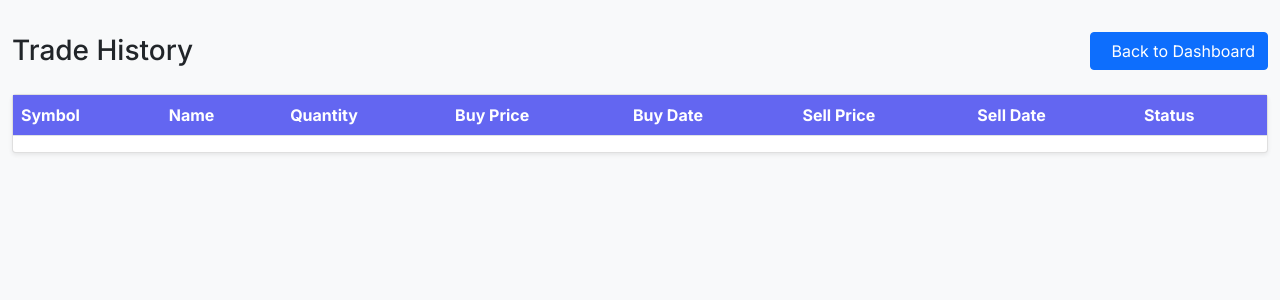
After one commit to okanshuman/Finvasia-AnshumanSureshot, a Flask app: page /trades in a window 1280 px wide. The commit adds this page. Shown: the top 300 px of the page. Run offline with Flask 3, Linux system fonts and the light colour scheme; data that the repository does not hold is empty; parts of the project's set-up code (start-up, migrations or seed data) failed here and were passed over.

Commit message:
Adding buy sell history

```diff
--- a/app.py
+++ b/app.py
@@ -9,6 +9,7 @@ import sell_holding
 from datetime import datetime, time
 import json
 import os
+from trade_history import update_trade_history_buy, load_trade_history
 
 app = Flask(__name__)
 
@@ -40,6 +41,18 @@ def load_dont_sell_list():
 def save_dont_sell_list(symbols):
     with open(DONT_SELL_FILE, 'w') as f:
         json.dump(symbols, f)
+
+@app.route('/trades')
+def trades():
+    return render_template('trades.html')
+
+@app.route('/trades')
+def trade_history_page():
+    return render_template('trades.html')
+
+@app.route('/api/trade_history')
+def get_trade_history():
+    return jsonify(load_trade_history())
 
 @app.route('/api/dont_sell', methods=['POST'])
 def toggle_dont_sell():
@@ -171,6 +184,14 @@ def buy_stocks():
 
             new_purchases.add(stock['symbol'])
 
+            for stock in stocks_to_buy:
+                update_trade_history_buy(
+                    symbol=stock['symbol'],
+                    name=stock['name'],
+                    quantity=qty,
+                    price=stock['price']
+                )
+
         return jsonify({'results': results, 'new_purchases': list(new_purchases)})
 
     except Exception as e:
--- a/sell_holding.py
+++ b/sell_holding.py
@@ -1,6 +1,7 @@
 # sell_holding
 from order_management import *
 from app import load_dont_sell_list
+from trade_history import update_trade_history_sell
 
 # Initialize a set to keep track of sold trading symbols
 sold_symbols = set()
@@ -85,6 +86,7 @@ def sell_holding(api):
                         # Add the symbol to the sold symbols set only if order was successful
                         if order_response and isinstance(order_response, dict) and order_response.get('stat') == 'Ok':
                             sold_symbols.add(tradingsymbol)
+                            update_trade_history_sell(tradingsymbol, currentPrice)
                         else:
                             print(f"Order placement failed for {tradingsymbol}")
 
--- a/templates/index.html
+++ b/templates/index.html
@@ -497,6 +497,9 @@
         <div class="d-flex align-items-center justify-content-center gap-3 mb-5">
             <img src="https://pimwp.s3-accelerate.amazonaws.com/2023/05/shoonya_by_finvasia-Logo.png" alt="Finvasia"
                 style="height: 48px;">
+          	<a href="/trades" class="btn btn-primary ms-auto">
+       		 <i class="fas fa-history me-2"></i>Trade History
+   			</a>
         </div>
 
         <div id="cash-display">
--- /dev/null
+++ b/templates/trades.html
@@ -0,0 +1,90 @@
+<!DOCTYPE html>
+<html lang="en">
+<head>
+    <meta charset="UTF-8">
+    <meta name="viewport" content="width=device-width, initial-scale=1.0">
+    <title>Trade History - Finvasia</title>
+    <link href="https://cdn.jsdelivr.net/npm/bootstrap@5.1.3/dist/css/bootstrap.min.css" rel="stylesheet">
+    <link href="https://fonts.googleapis.com/css2?family=Inter:wght@300;400;500;600;700&display=swap" rel="stylesheet">
+    <style>
+        body { font-family: 'Inter', sans-serif; background-color: #f8f9fa; }
+        .table thead th { background-color: #6366f1; color: white; }
+        .container-xl { max-width: 1400px; margin-top: 2rem; }
+        .status-badge { padding: 0.25rem 0.5rem; border-radius: 0.25rem; }
+        .open { background-color: #e9ecef; color: #495057; }
+        .closed { background-color: #d1e7dd; color: #0f5132; }
+    </style>
+</head>
+<body>
+    <div class="container-xl">
+        <div class="d-flex justify-content-between align-items-center mb-4">
+            <h1 class="h3 mb-0">Trade History</h1>
+            <a href="/" class="btn btn-primary">
+                <i class="fas fa-arrow-left me-2"></i>Back to Dashboard
+            </a>
+        </div>
+
+        <div class="card shadow-sm">
+            <div class="card-body p-0">
+                <div class="table-responsive">
+                    <table class="table table-hover align-middle">
+                        <thead>
+                            <tr>
+                                <th>Symbol</th>
+                                <th>Name</th>
+                                <th>Quantity</th>
+                                <th>Buy Price</th>
+                                <th>Buy Date</th>
+                                <th>Sell Price</th>
+                                <th>Sell Date</th>
+                                <th>Status</th>
+                            </tr>
+                        </thead>
+                        <tbody id="trade-history-body">
+                            <tr>
+                                <td colspan="8" class="text-center py-5">Loading trade history...</td>
+                            </tr>
+                        </tbody>
+                    </table>
+                </div>
+            </div>
+        </div>
+    </div>
+
+    <script src="https://cdn.jsdelivr.net/npm/bootstrap@5.1.3/dist/js/bootstrap.bundle.min.js"></script>
+    <script>
+        document.addEventListener('DOMContentLoaded', function() {
+            fetch('/api/trade_history')
+                .then(response => response.json())
+                .then(data => {
+                    const tbody = document.getElementById('trade-history-body');
+                    tbody.innerHTML = data.map(trade => `
+                        <tr>
+                            <td class="fw-bold">${trade.symbol}</td>
+                            <td>${trade.name}</td>
+                            <td>${trade.total_quantity}</td>
+                            <td>₹${trade.buy_price_avg.toFixed(2)}</td>
+                            <td>${new Date(trade.buy_date).toLocaleString()}</td>
+                            <td>${trade.sell_price ? '₹' + trade.sell_price.toFixed(2) : '–'}</td>
+                            <td>${trade.sell_date ? new Date(trade.sell_date).toLocaleString() : '–'}</td>
+                            <td>
+                                <span class="status-badge ${trade.sell_price ? 'closed' : 'open'}">
+                                    ${trade.sell_price ? 'Closed' : 'Open'}
+                                </span>
+                            </td>
+                        </tr>
+                    `).join('');
+                })
+                .catch(error => {
+                    document.getElementById('trade-history-body').innerHTML = `
+                        <tr>
+                            <td colspan="8" class="text-center text-danger py-5">
+                                Error loading trade history
+                            </td>
+                        </tr>
+                    `;
+                });
+        });
+    </script>
+</body>
+</html>
--- /dev/null
+++ b/trade_history.py
@@ -0,0 +1,64 @@
+import json
+import os
+from datetime import datetime
+
+TRADE_HISTORY_FILE = os.path.join(os.path.dirname(__file__), 'trade_history.json')
+
+def load_trade_history():
+    try:
+        if not os.path.exists(TRADE_HISTORY_FILE):
+            return []
+        with open(TRADE_HISTORY_FILE, 'r') as f:
+            return json.load(f)
+    except (json.JSONDecodeError, IOError):
+        return []
+
+def save_trade_history(history):
+    try:
+        with open(TRADE_HISTORY_FILE, 'w') as f:
+            json.dump(history, f, indent=2)
+    except IOError as e:
+        print(f"Error saving trade history: {e}")
+
+def update_trade_history_buy(symbol, name, quantity, price):
+    history = load_trade_history()
+    now = datetime.now().isoformat()
+
+    existing = next((item for item in history if item['symbol'] == symbol), None)
+
+    if existing:
+        # Update existing entry
+        total_quantity = existing['total_quantity'] + quantity
+        new_avg = ((existing['buy_price_avg'] * existing['total_quantity']) + (price * quantity)) / total_quantity
+        existing.update({
+            'total_quantity': total_quantity,
+            'buy_price_avg': round(new_avg, 2),
+            'sell_price': None,
+            'sell_date': None
+        })
+    else:
+        # Add new entry
+        history.append({
+            'symbol': symbol,
+            'name': name,
+            'total_quantity': quantity,
+            'buy_price_avg': price,
+            'buy_date': now,
+            'sell_price': None,
+            'sell_date': None
+        })
+
+    save_trade_history(history)
+
+def update_trade_history_sell(symbol, sell_price):
+    history = load_trade_history()
+    now = datetime.now().isoformat()
+
+    for entry in history:
+        if entry['symbol'] == symbol and not entry['sell_price']:
+            entry.update({
+                'sell_price': sell_price,
+                'sell_date': now
+            })
+            save_trade_history(history)
+            break
```
